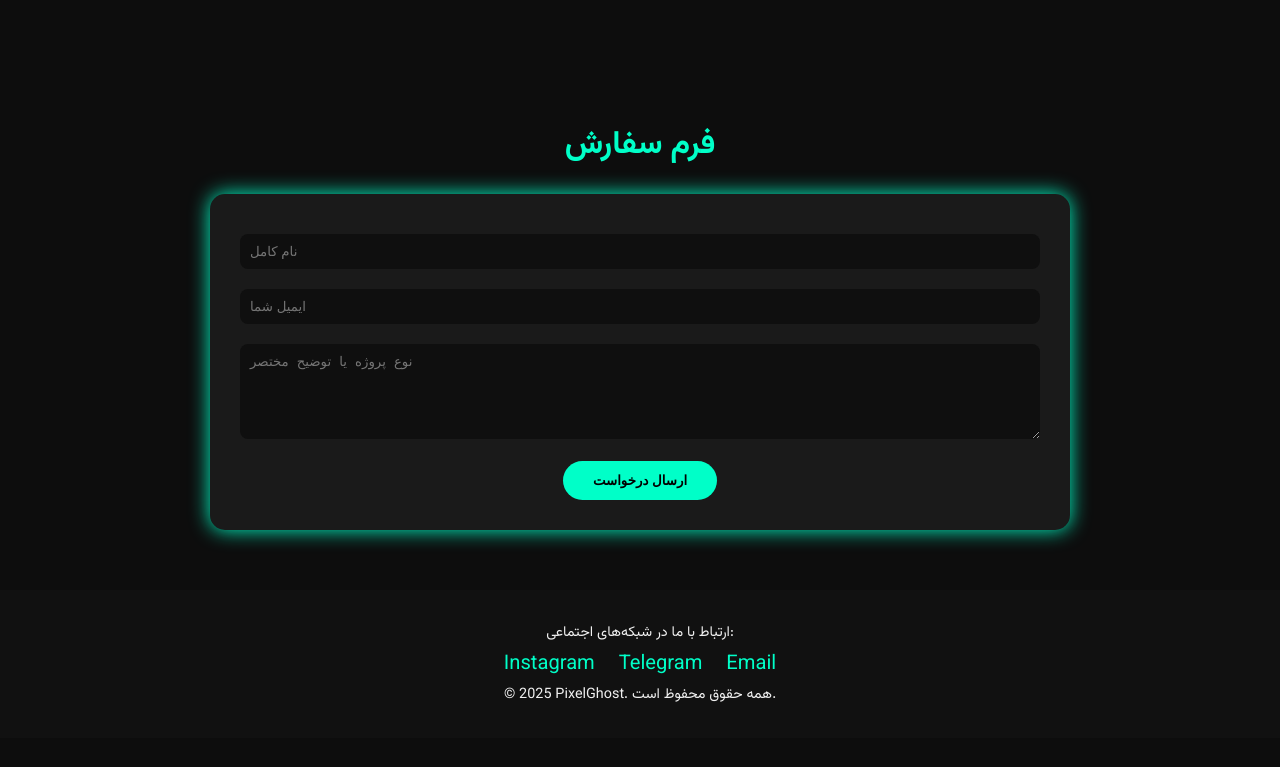
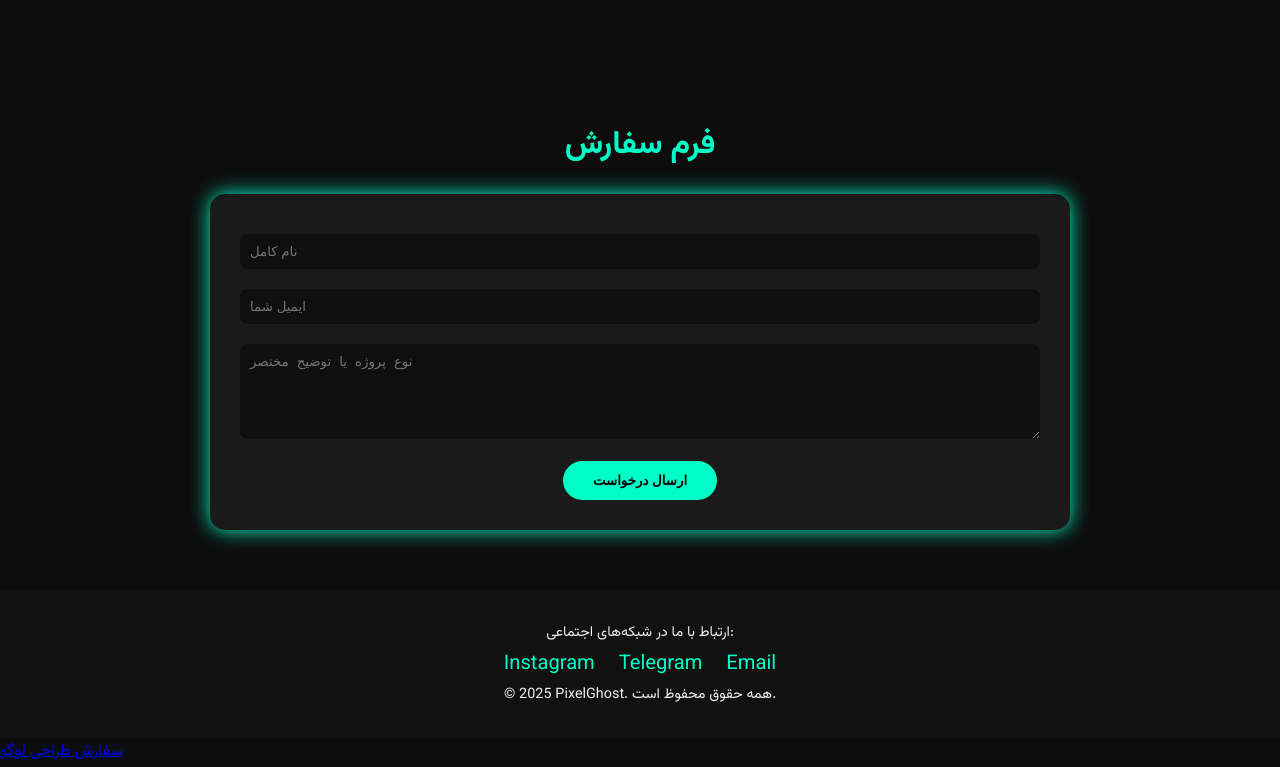
Before and after one commit to rfr3497/pixelghost-site, a plain HTML site: page index.html in a window 1280 px wide. Shown: the part 1023-1790 px from the top of the page. Before the commit the page ends 1761 px from the top, so only its background shows below. Drawn offline with Linux system fonts and the light colour scheme.

Commit message:
Update index.html

```diff
--- a/index.html
+++ b/index.html
@@ -65,3 +65,5 @@
 
 </body>
 </html>
+
+<a href="logo-order.html">سفارش طراحی لوگو</a>
```
